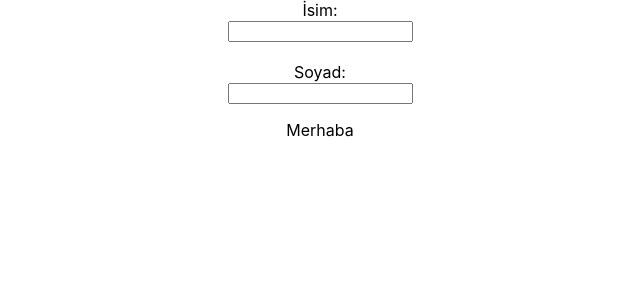
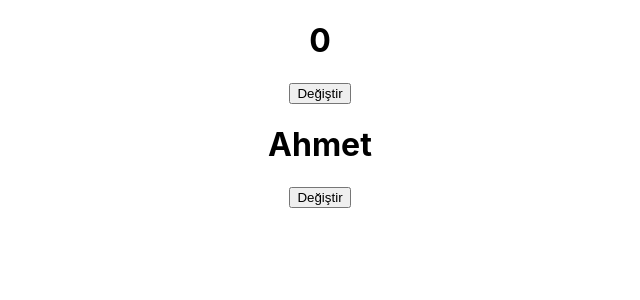
Before and after one commit to SAslan8006/ReactDersleri, a React (Create React App) app: page / in a window 1280 px wide. Shown: the top 300 px of the page, without its empty margins (320-960 px from the left). Built offline with nearby package versions, Linux system fonts and the light colour scheme.

Commit message:
useEffect

```diff
--- a/src/App.js
+++ b/src/App.js
@@ -1,12 +1,13 @@
-import React from 'react';
+import React, { useState, useEffect } from 'react';
 import './App.css';
 import Sayac from './componenets/Sayac';
 import Example from './componenets/Example';
+import UseEfectUy from './componenets/UseEffect';
 
 function App() {
   return (
     <div className='App' >
-      < Example />
+      <UseEfectUy />
     </div >
   );
 }
--- /dev/null
+++ b/src/componenets/UseEffect.js
@@ -0,0 +1,29 @@
+import React, { useEffect, useState } from 'react'
+
+const UseEffect = () => {
+    const [number, setNumber] = useState(0)
+    const [name, setName] = useState("Ahmet");
+
+    useEffect(() => {
+        console.log("State Güncellendi")
+    })
+    useEffect(() => {
+        console.log("Component Mount Edildi")
+    }, [])
+
+    useEffect(() => {
+        console.log("useEffect çalıştı")
+    }, [number])
+
+    return (
+        <div>
+            <h1>{number}</h1>
+            <button onClick={() => setNumber(number + 1)}>Değiştir</button>
+            <br />
+            <h1>{name}</h1>
+            <button onClick={() => setName("Mehmet")}>Değiştir</button>
+        </div>
+    )
+}
+
+export default UseEffect
```
